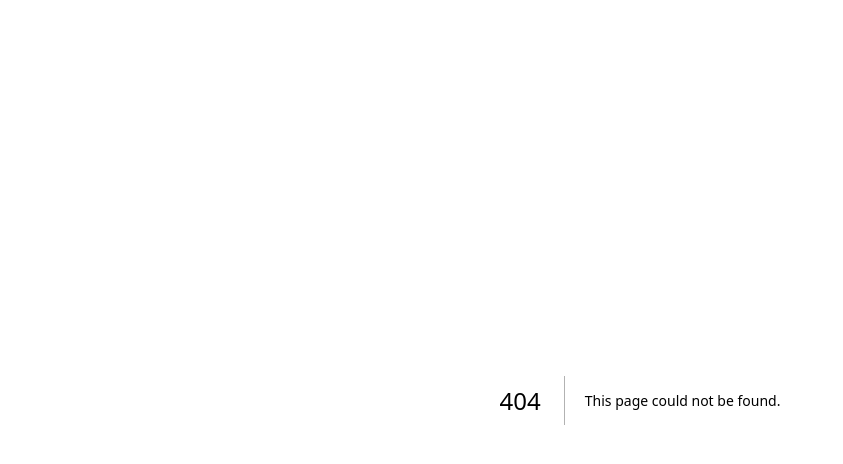
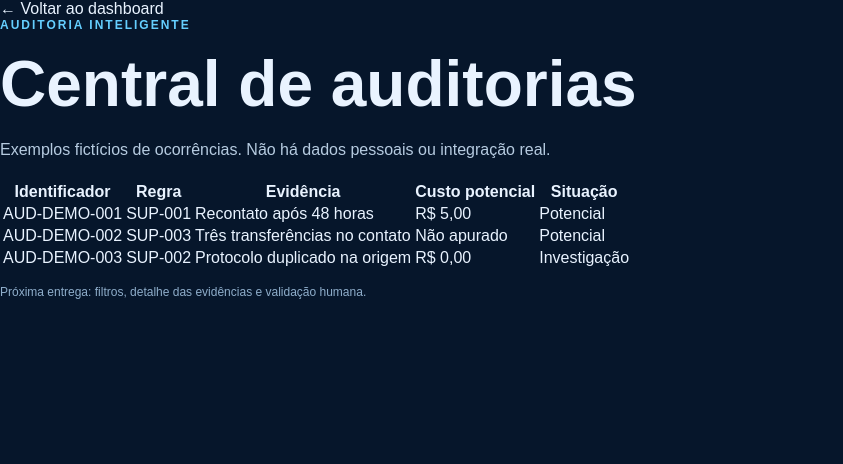
Before and after one commit to EdmarAdami/isp-efficiency, a Next.js app in the folder apps/web/: page /dashboard/auditorias in a window 1280 px wide. Before the commit this address had no page. Shown: the top 464 px of the page, without its empty margins (0-843 px from the left). Built offline with nearby package versions, Linux system fonts and the light colour scheme.

Commit message:
feat: dashboard prototype apps/web/app/dashboard/auditorias/page.tsx

```diff
--- /dev/null
+++ b/apps/web/app/dashboard/auditorias/page.tsx
@@ -0,0 +1,3 @@
+import Link from 'next/link';
+const rows=[{id:'AUD-DEMO-001',rule:'SUP-001',reason:'Recontato após 48 horas',cost:'R$ 5,00',status:'Potencial'},{id:'AUD-DEMO-002',rule:'SUP-003',reason:'Três transferências no contato',cost:'Não apurado',status:'Potencial'},{id:'AUD-DEMO-003',rule:'SUP-002',reason:'Protocolo duplicado na origem',cost:'R$ 0,00',status:'Investigação'}];
+export default function Audits(){return <main className="simplePage"><Link href="/dashboard">← Voltar ao dashboard</Link><div className="eyebrow">Auditoria inteligente</div><h1>Central de auditorias</h1><p>Exemplos fictícios de ocorrências. Não há dados pessoais ou integração real.</p><div className="dataPanel"><div className="tableScroll"><table><thead><tr><th>Identificador</th><th>Regra</th><th>Evidência</th><th>Custo potencial</th><th>Situação</th></tr></thead><tbody>{rows.map(r=><tr key={r.id}><td>{r.id}</td><td>{r.rule}</td><td>{r.reason}</td><td>{r.cost}</td><td><span className="status">{r.status}</span></td></tr>)}</tbody></table></div></div><p className="muted">Próxima entrega: filtros, detalhe das evidências e validação humana.</p></main>}
```
